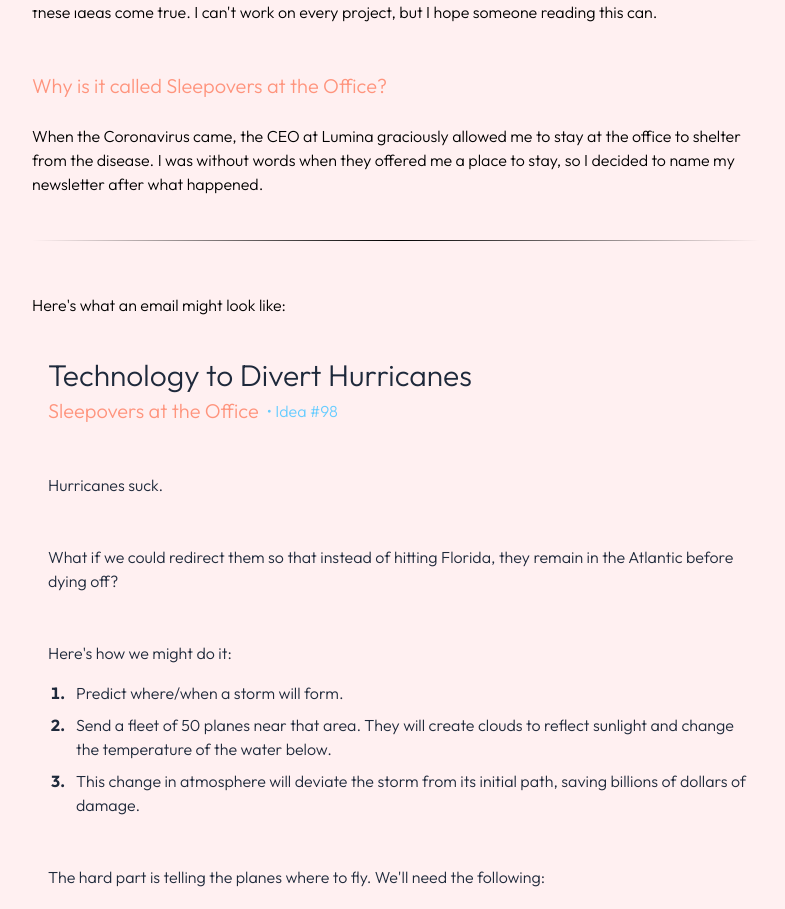
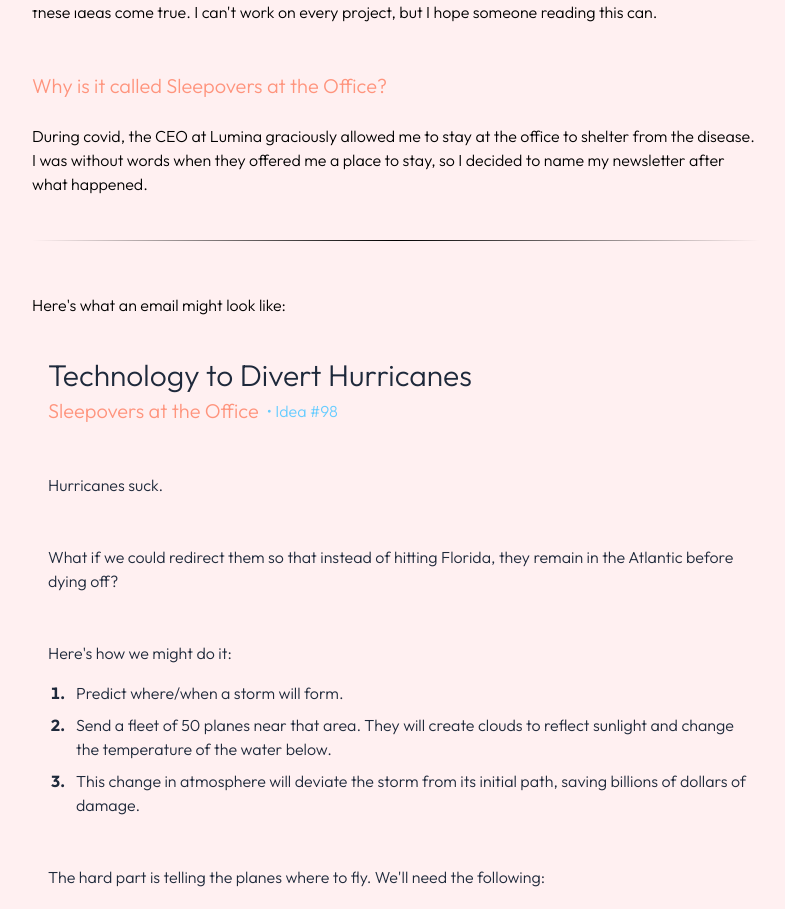
Before and after one commit to chongcurtis/chongcurtis.github.io, a Next.js app: page /sleepovers in a window 1280 px wide. Shown: the part 790-1699 px from the top of the page, without its empty margins (244-1029 px from the left). Built offline with nearby package versions, Linux system fonts and the light colour scheme.

Commit message:
fix fonts and text

```diff
--- a/src/pages/sleepovers.tsx
+++ b/src/pages/sleepovers.tsx
@@ -68,7 +68,7 @@ export default function Sleepovers() {
                     </p>
                     <br />
                     <p className="fade-in-on-scroll">
-                        When the Coronavirus came, the CEO at Lumina graciously allowed me to stay
+                        During covid, the CEO at Lumina graciously allowed me to stay
                         at the office to shelter from the disease. I was without words when they
                         offered me a place to stay, so I decided to name my newsletter after what
                         happened.
```
Also changed, not shown: 1 other file (tests, documents, lock files or other folders).
